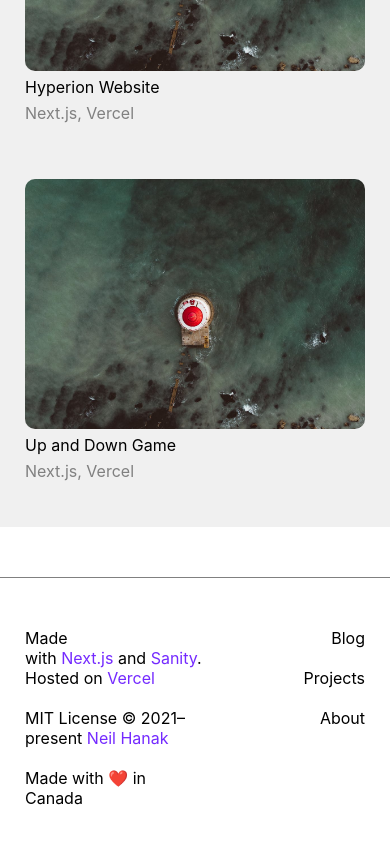
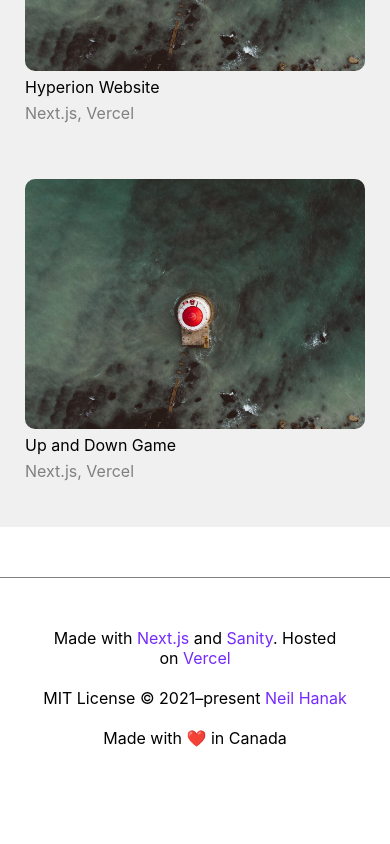
Before and after one commit to nhanak/portfolio-website, a Next.js app: page / in a window 390 px wide. Shown: the part 1504-2348 px from the top of the page. After the commit the page ends 2322 px from the top, so only its background shows below. Built offline with nearby package versions, Linux system fonts and the light colour scheme.

Commit message:
Fixed footer resizing on mobile

```diff
--- a/components/Footer/Footer.js
+++ b/components/Footer/Footer.js
@@ -50,17 +50,27 @@ const FooterStyled = styled.div`
 `
 
 const FooterStartStyled = styled.div`
+    width:100%;
     display:flex;
-    width:50%;
+    text-align:center;
     flex-direction:column;
-    align-items:flex-start;
+    align-items:center;
+    @media (min-width:992px){
+        width:50%;
+        align-items:flex-start;
+    }
 `
 
 const FooterEndStyled = styled.div`
-    display:flex;
-    width:50%;
+    width:0%;
+    display:none;
     flex-direction:column;
     align-items:flex-end;
+    @media (min-width:992px){
+
+        display:flex;
+        width:50%;
+    }
 `
 
 const FooterText = styled.p`
```
